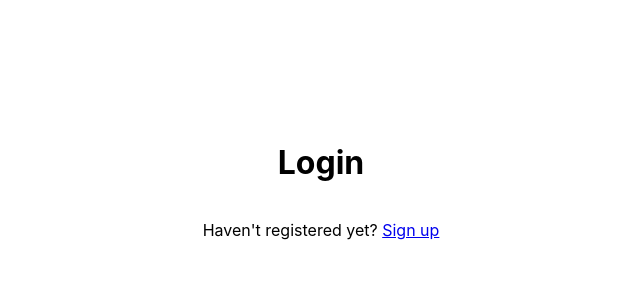
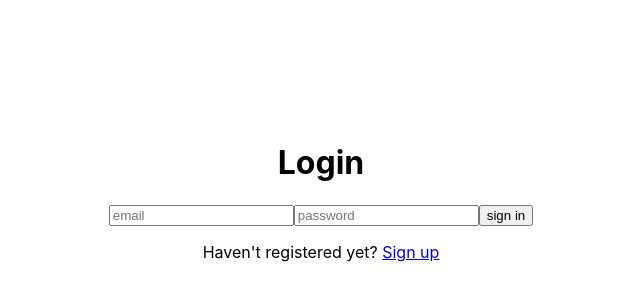
Before and after one commit to 0DiNEC/coin-balance, a React (Create React App) app in the folder authorization/: page /login in a window 1280 px wide. Shown: the part 150-450 px from the top of the page, without its empty margins (319-959 px from the left). Built offline with nearby package versions, Linux system fonts and the light colour scheme; no server answers.

Commit message:
feat: complete login, registration

```diff
--- /dev/null
+++ b/authorization/src/components/Form.jsx
@@ -0,0 +1,28 @@
+import React, { useState } from 'react';
+
+const Form = ({ title, handleClick }) => {
+  const [email, setEmail] = useState('');
+  const [password, setPassword] = useState('');
+
+  return (
+    <div>
+      <input
+        type='email'
+        value={email}
+        onChange={(e) => setEmail(e.target.value)}
+        placeholder='email'
+      />
+      <input
+        type='password'
+        value={password}
+        onChange={(e) => setPassword(e.target.value)}
+        placeholder='password'
+      />
+      <button onClick={() => handleClick(email, password)}>
+        {title}
+      </button>
+    </div>
+  );
+};
+
+export default Form;
--- /dev/null
+++ b/authorization/src/components/Login.jsx
@@ -0,0 +1,29 @@
+import React from 'react';
+import { useDispatch } from 'react-redux';
+import { setUser } from '../store/slice/userSlice';
+import { getAuth, signInWithEmailAndPassword } from 'firebase/auth';
+import Form from './Form';
+
+const Login = () => {
+  const dispatch = useDispatch();
+  const handleLogin = (email, password) => {
+    const auth = getAuth();
+    signInWithEmailAndPassword(auth, email, password)
+      .then(({user}) => {
+        dispatch(setUser({
+          email: user.email,
+          id: user.id,
+          token: user.accessToken
+        }))
+      })
+      .catch(console.error);
+  };
+  return (
+    <Form
+      title={'sign in'}
+      handleClick={handleLogin}
+    />
+  );
+};
+
+export default Login;
--- /dev/null
+++ b/authorization/src/components/SignUp.jsx
@@ -0,0 +1,17 @@
+import React from 'react';
+import { useDispatch } from 'react-redux';
+import { getAuth, createUserWithEmailAndPassword } from 'firebase/auth';
+import Form from './Form';
+
+const SignUp = () => {
+  const dispatch = useDispatch();
+  const handleRegistration = (email, password) => {
+    const auth = getAuth();
+    createUserWithEmailAndPassword(auth, email, password)
+      .then(console.log)
+      .catch(console.error);
+  };
+  return <Form title={'Create account'} handleClick={handleRegistration}/>;
+};
+
+export default SignUp;
--- a/authorization/src/pages/LoginPage.jsx
+++ b/authorization/src/pages/LoginPage.jsx
@@ -1,10 +1,12 @@
 import React from 'react';
 import { Link } from 'react-router-dom';
+import Login from '../components/Login';
 
 const LoginPage = () => {
   return (
     <div className='login'>
       <h1>Login</h1>
+      <Login />
       <p>
         Haven't registered yet? <Link to='/register'>Sign up</Link>
       </p>
--- a/authorization/src/pages/RegisterPage.jsx
+++ b/authorization/src/pages/RegisterPage.jsx
@@ -1,10 +1,12 @@
 import React from 'react';
 import { Link } from 'react-router-dom';
+import SignUp from '../components/SignUp';
 
 const RegisterPage = () => {
   return (
     <div className='registration'>
       <h1>Register</h1>
+      <SignUp />
       <p>
         Already registered? <Link to='/login'>Log in</Link>
       </p>
```
